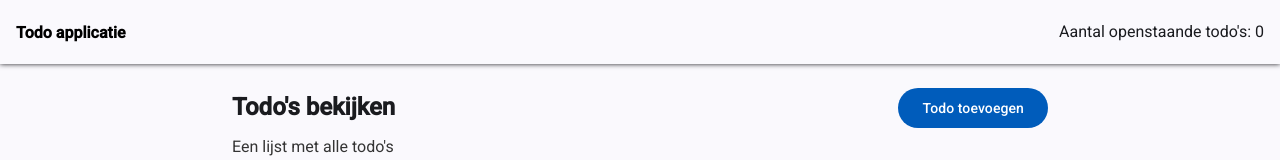
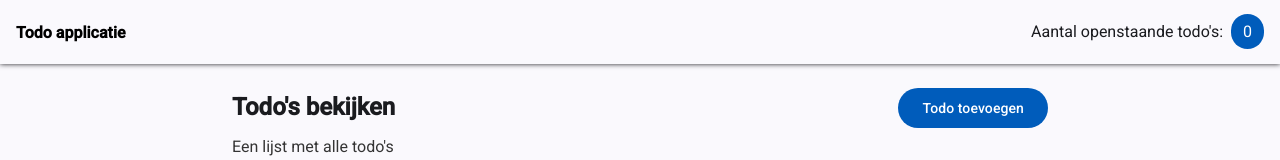
Before and after one commit to mrlnx/todo-applicatie, an Angular app in the folder frontend/: page /overview in a window 1280 px wide. Shown: the top 160 px of the page. Built offline with nearby package versions, Linux system fonts and the light colour scheme; no server answers.

Commit message:
feat(optimizations): update ui header

```diff
--- a/frontend/src/app/components/header/header.html
+++ b/frontend/src/app/components/header/header.html
@@ -6,6 +6,8 @@
       </a>
     </div>
     <div class="spacer"></div>
-    <div class="todo-counter">Aantal openstaande todo's: {{ store.count$ | async }}</div>
+    <div class="todo-counter">
+      Aantal openstaande todo's: <span class="badge">{{ store.count$ | async }}</span>
+    </div>
   </mat-toolbar>
 </header>
--- a/frontend/src/app/components/header/header.scss
+++ b/frontend/src/app/components/header/header.scss
@@ -26,4 +26,13 @@
 
 .todo-counter {
     font-size: medium;
+
+    .badge {
+        border-radius: 2rem;
+        padding: .5rem .75rem;
+        height: 1rem;
+        background-color: #005cbb;
+        color: #FFF;
+        margin-left: .25rem;
+    }
 }
```
